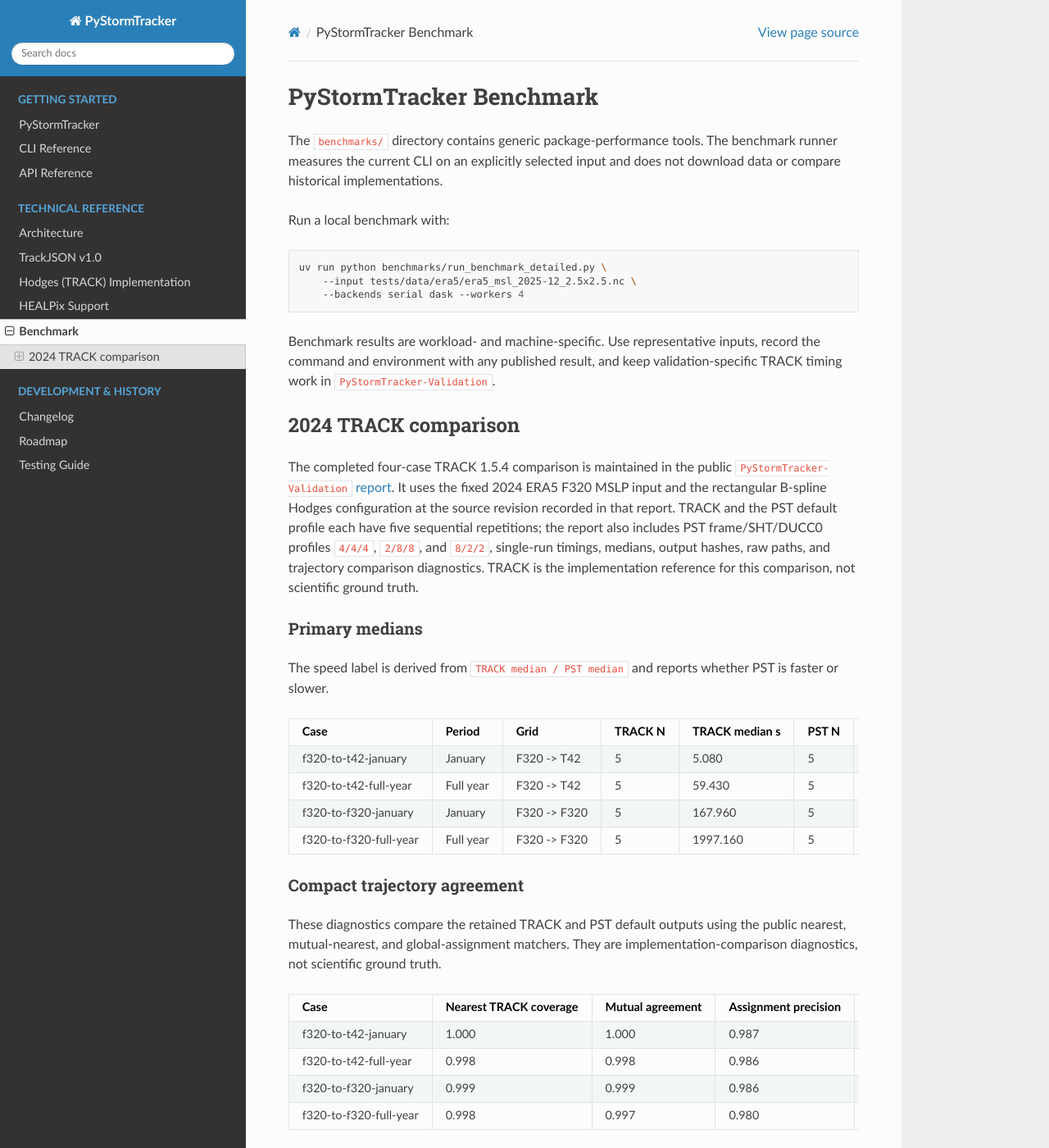
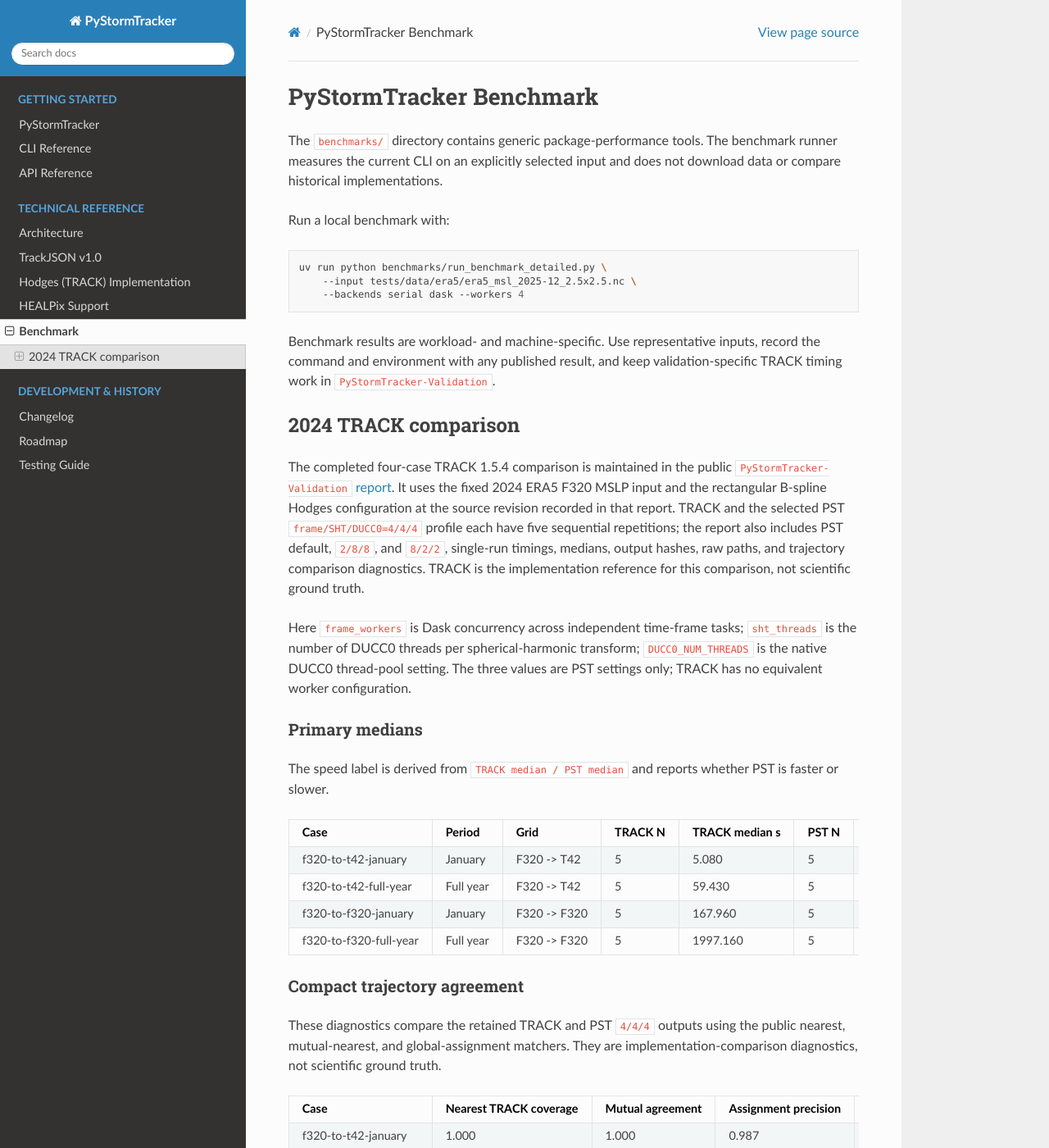
Before and after one commit to mwyau/PyStormTracker, a Sphinx documentation site: the page built from docs/benchmark.md, in a window 1280 px wide and 1400 px high. Shown: the whole window at 82% size. Built offline with Sphinx 7.4.7 and the Read the Docs theme 3.1.0, drawn with Linux system fonts in a browser that asks for light colours; pages that are not in the unit, such as notebooks, are missing from menus.

Commit message:
docs: explain PST worker comparison

```diff
--- a/docs/benchmark.md
+++ b/docs/benchmark.md
@@ -23,27 +23,32 @@ The completed four-case TRACK 1.5.4 comparison is maintained in the public
 [`PyStormTracker-Validation` report](https://github.com/mwyau/PyStormTracker-Validation/blob/main/results/BENCHMARK_2024.md).
 It uses the fixed 2024 ERA5 F320 MSLP input and the rectangular B-spline
 Hodges configuration at the source revision recorded in that report. TRACK
-and the PST default profile each have five sequential repetitions; the report
-also includes PST frame/SHT/DUCC0 profiles `4/4/4`, `2/8/8`, and `8/2/2`,
+and the selected PST `frame/SHT/DUCC0=4/4/4` profile each have five sequential
+repetitions; the report also includes PST default, `2/8/8`, and `8/2/2`,
 single-run timings, medians, output hashes, raw paths, and trajectory
 comparison diagnostics. TRACK is the implementation reference for this
 comparison, not scientific ground truth.
+
+Here `frame_workers` is Dask concurrency across independent time-frame tasks;
+`sht_threads` is the number of DUCC0 threads per spherical-harmonic transform;
+`DUCC0_NUM_THREADS` is the native DUCC0 thread-pool setting. The three values
+are PST settings only; TRACK has no equivalent worker configuration.
 
 ### Primary medians
 
 The speed label is derived from `TRACK median / PST median` and reports whether
 PST is faster or slower.
 
-| Case                   | Period    | Grid         | TRACK N | TRACK median s | PST N | PST median s | PST vs TRACK | TRACK tracks | PST tracks |
-| ---------------------- | --------- | ------------ | ------: | -------------: | ----: | -----------: | ------------ | -----------: | ---------: |
-| f320-to-t42-january    | January   | F320 -> T42  |       5 |          5.080 |     5 |        7.230 | 1.42x slower |          709 |        718 |
-| f320-to-t42-full-year  | Full year | F320 -> T42  |       5 |         59.430 |     5 |       27.060 | 2.20x faster |         7761 |       7859 |
-| f320-to-f320-january   | January   | F320 -> F320 |       5 |        167.960 |     5 |       43.440 | 3.87x faster |          779 |        789 |
-| f320-to-f320-full-year | Full year | F320 -> F320 |       5 |       1997.160 |     5 |      342.470 | 5.83x faster |         8595 |       8747 |
+| Case                   | Period    | Grid         | TRACK N | TRACK median s | PST N | PST median s | PST vs TRACK  | TRACK tracks | PST tracks |
+| ---------------------- | --------- | ------------ | ------: | -------------: | ----: | -----------: | ------------- | -----------: | ---------: |
+| f320-to-t42-january    | January   | F320 -> T42  |       5 |          5.080 |     5 |        7.230 | 1.42x slower  |          709 |        718 |
+| f320-to-t42-full-year  | Full year | F320 -> T42  |       5 |         59.430 |     5 |       27.480 | 2.16x faster  |         7761 |       7859 |
+| f320-to-f320-january   | January   | F320 -> F320 |       5 |        167.960 |     5 |       11.610 | 14.47x faster |          779 |        789 |
+| f320-to-f320-full-year | Full year | F320 -> F320 |       5 |       1997.160 |     5 |       57.380 | 34.81x faster |         8595 |       8747 |
 
 ### Compact trajectory agreement
 
-These diagnostics compare the retained TRACK and PST default outputs using the
+These diagnostics compare the retained TRACK and PST `4/4/4` outputs using the
 public nearest, mutual-nearest, and global-assignment matchers. They are
 implementation-comparison diagnostics, not scientific ground truth.
 
```
